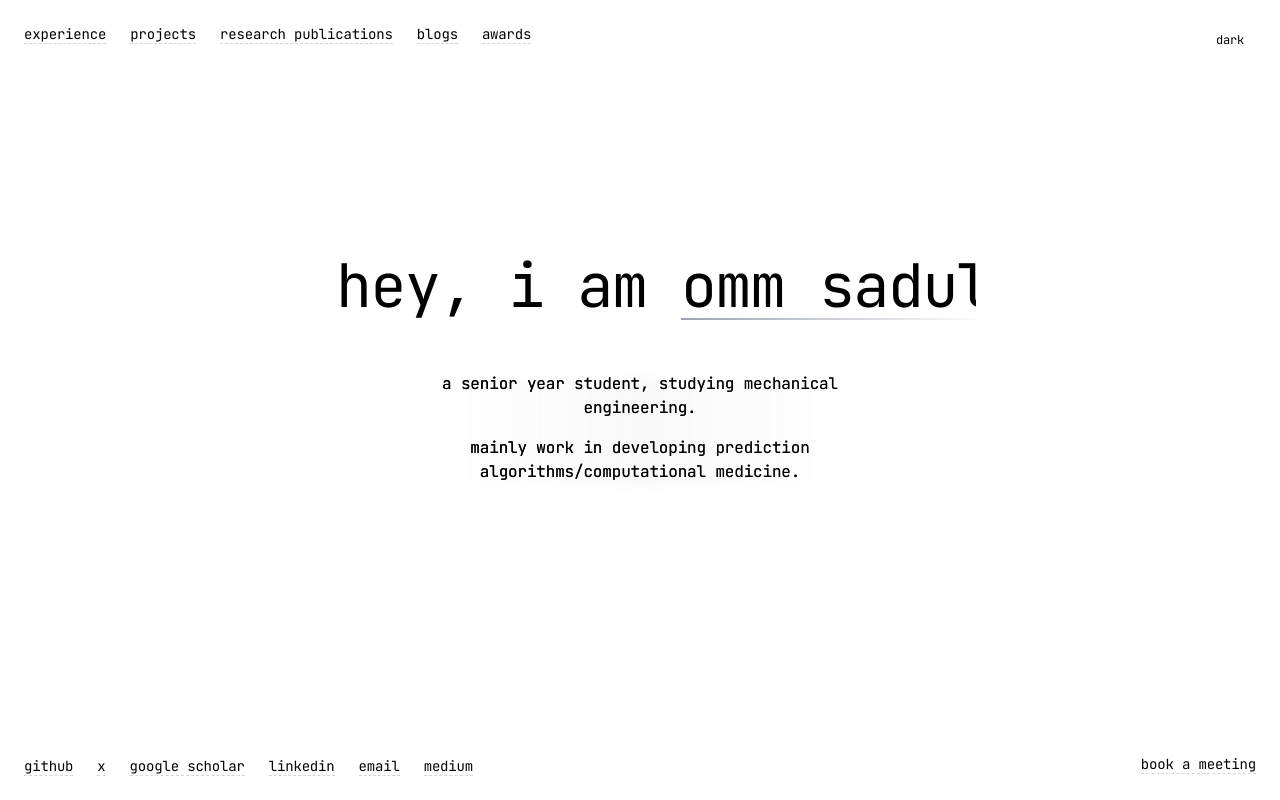
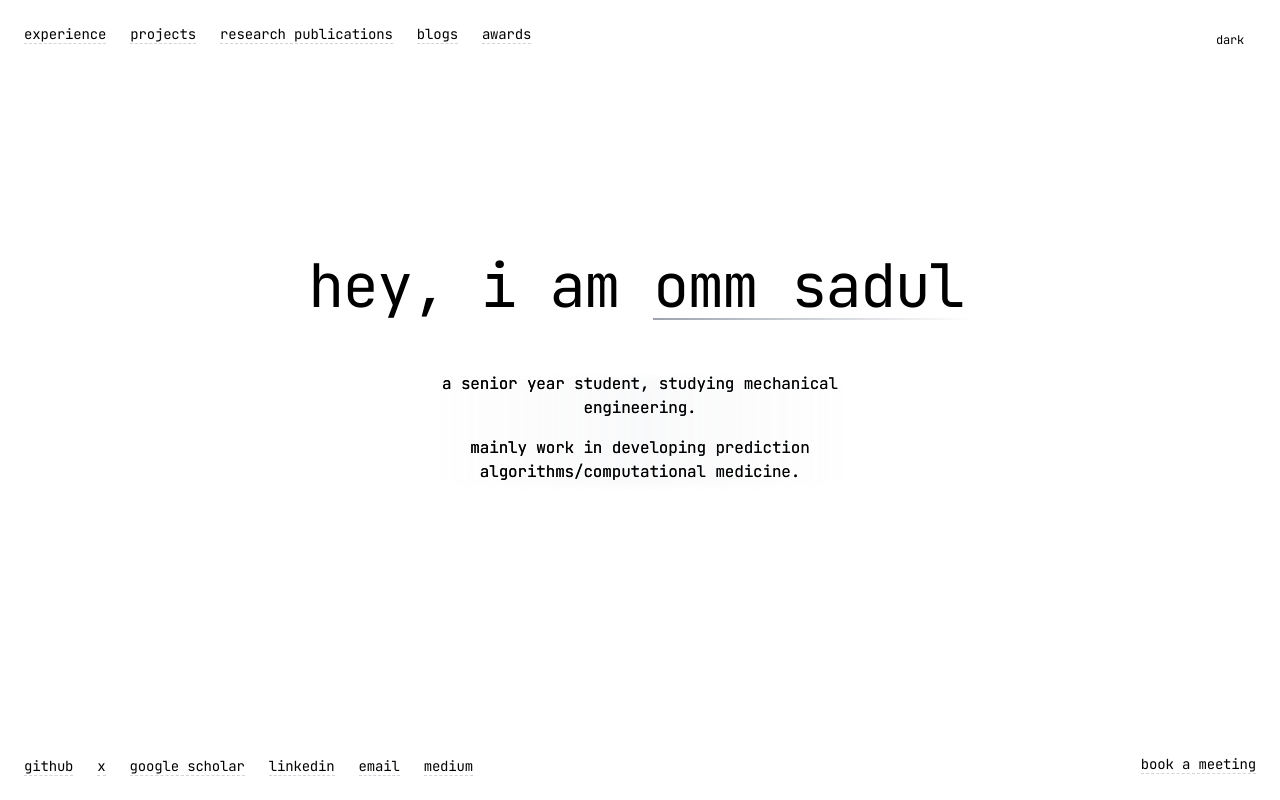
Before and after one commit to ommsadul/ommsadul.github.io, a Next.js app: page / in a window 1280 px wide. Built offline with nearby package versions, Linux system fonts and the light colour scheme.

Commit message:
feat: update content wrapper styles for improved layout; increase max-width and adjust overflow properties for better visibility

```diff
--- a/src/app/globals.css
+++ b/src/app/globals.css
@@ -40,12 +40,11 @@
   }
 }
 
-@layer components {
-  .content-wrapper-home {
-    @apply max-w-2xl w-full mx-auto px-4 sm:px-6 md:px-8 pb-0 relative animate-fade-in;
+@layer components {    .content-wrapper-home {
+    @apply max-w-3xl w-full mx-auto px-4 sm:px-6 md:px-8 pb-0 relative animate-fade-in;
     box-sizing: border-box;
     height: 100vh;
-    overflow: hidden;
+    overflow: visible;
   }
 
   .content-wrapper {
--- a/src/app/page.tsx
+++ b/src/app/page.tsx
@@ -90,12 +90,13 @@ export default function Home() {
                 hey, i am
               </motion.span>{" "}
               <motion.span
-                className="inline-block relative"
+                className="inline-block relative pr-2"
                 initial={{ opacity: 0 }}
                 animate={{ opacity: 1 }}
                 transition={{ duration: 0.4, delay: 1.4 }}
               >
-                omm sadul                <motion.span
+                omm sadul
+                <motion.span
                   className="absolute -bottom-1 left-0 w-full h-[2px] bg-gradient-to-r from-gray-400 to-transparent dark:from-gray-600"
                   initial={{ scaleX: 0, originX: 0 }}
                   animate={{ scaleX: 1 }}
```
